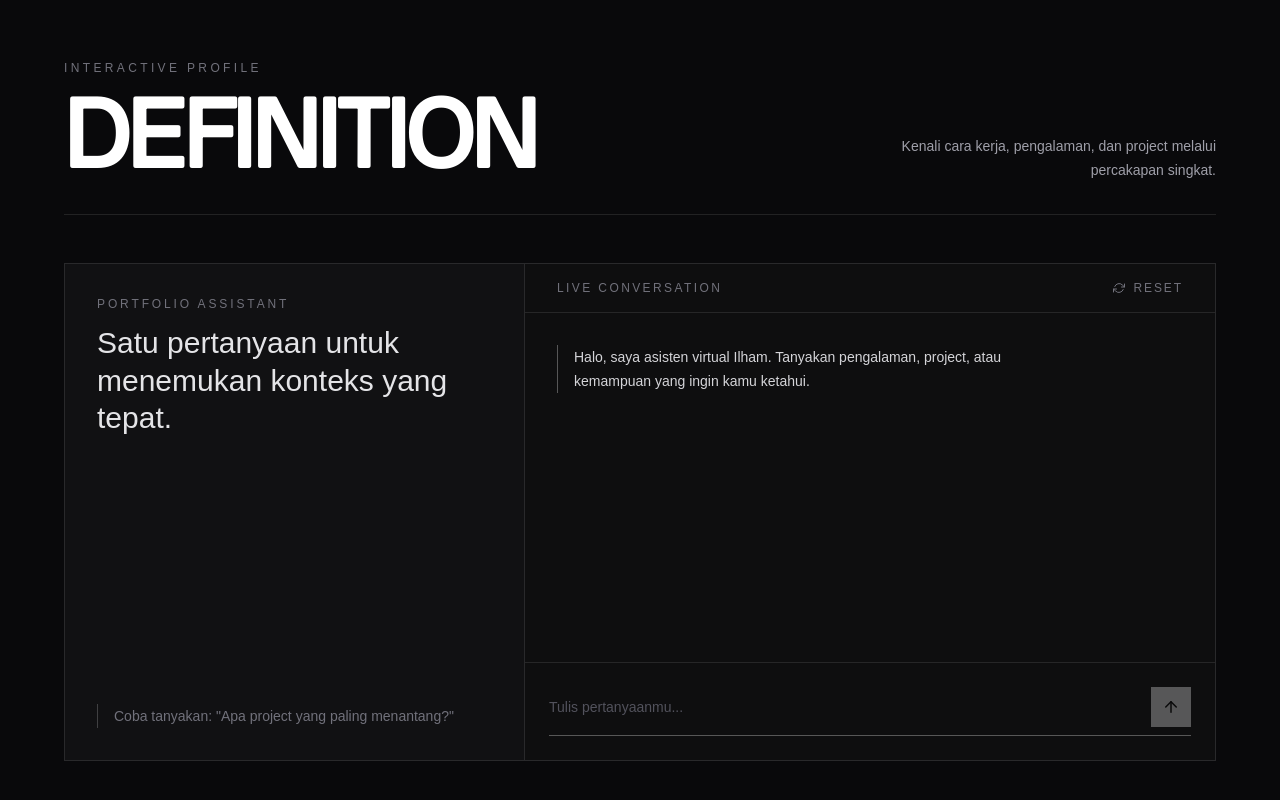
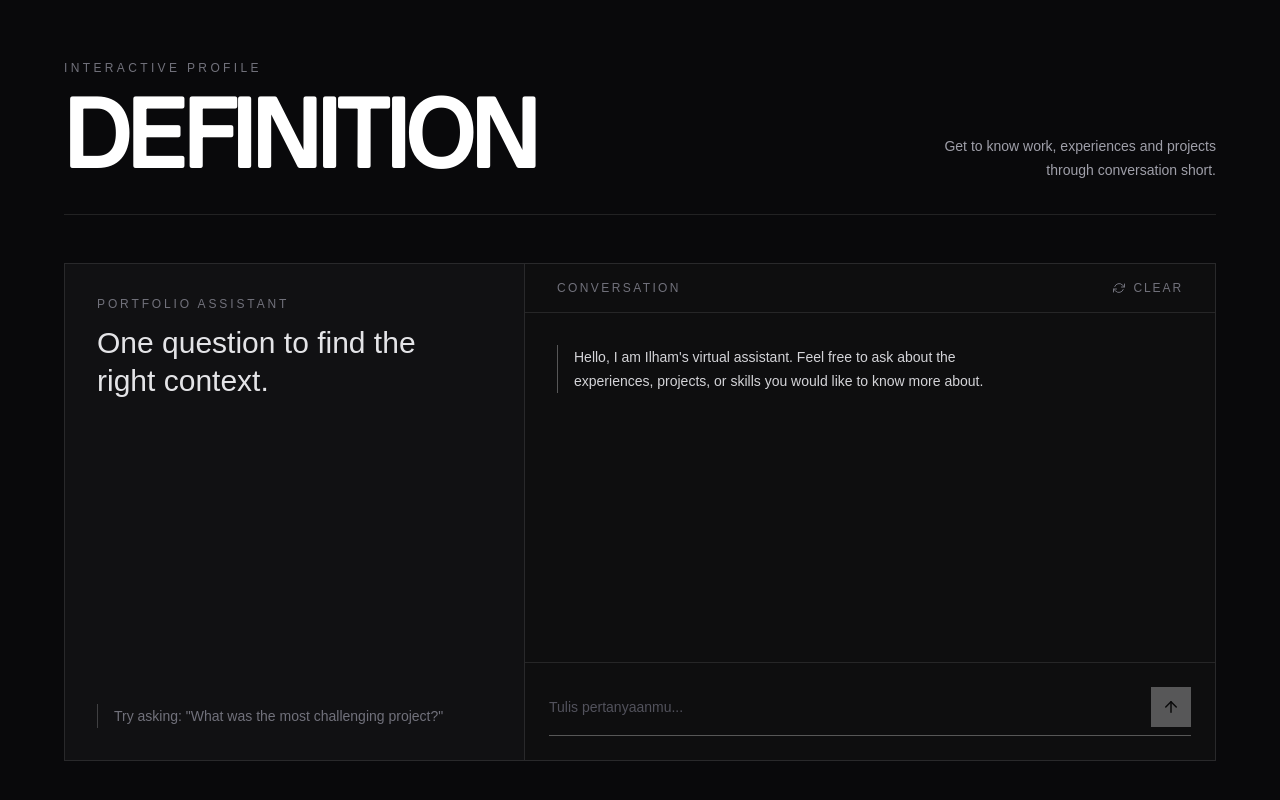
Before and after one commit to ilhambonardoo/my-porfolio, a Next.js app: page / in a window 1280 px wide. Shown: the part 868-1668 px from the top of the page. Built offline with nearby package versions, Linux system fonts and the light colour scheme.

Commit message:
chore: Translate kata-kata indonesia ke bahasa inggris

```diff
--- a/src/components/Chatbot.tsx
+++ b/src/components/Chatbot.tsx
@@ -2,7 +2,7 @@
 
 import { FormEvent, useEffect, useRef, useState } from "react";
 import ReactMarkdown from "react-markdown";
-import { FiArrowUp, FiRefreshCw } from "react-icons/fi";
+import { FiArrowUp, FiLoader, FiRefreshCw } from "react-icons/fi";
 
 type Message = {
   role: "user" | "assistant";
@@ -12,7 +12,7 @@ type Message = {
 const initialMessage: Message = {
   role: "assistant",
   content:
-    "Halo, saya asisten virtual Ilham. Tanyakan pengalaman, project, atau kemampuan yang ingin kamu ketahui.",
+    "Hello, I am Ilham's virtual assistant. Feel free to ask about the experiences, projects, or skills you would like to know more about.",
 };
 
 export default function Chatbot() {
@@ -99,8 +99,8 @@ export default function Chatbot() {
             </h2>
           </div>
           <p className="max-w-xs text-sm leading-6 text-stone-600 dark:text-zinc-400 md:text-right">
-            Kenali cara kerja, pengalaman, dan project melalui percakapan
-            singkat.
+            Get to know work, experiences and projects through conversation
+            short.
           </p>
         </div>
 
@@ -111,18 +111,18 @@ export default function Chatbot() {
                 Portfolio assistant
               </p>
               <p className="max-w-sm text-2xl leading-tight text-stone-800 dark:text-zinc-200 sm:text-3xl">
-                Satu pertanyaan untuk menemukan konteks yang tepat.
+                One question to find the right context.
               </p>
             </div>
             <div className="mt-14 border-l border-stone-400 pl-4 text-sm leading-6 text-stone-500 dark:border-white/20 dark:text-zinc-500">
-              Coba tanyakan: &quot;Apa project yang paling menantang?&quot;
+              Try asking: &quot;What was the most challenging project?&quot;
             </div>
           </div>
 
           <div className="flex h-124 min-h-0 flex-col bg-stone-200/70 dark:bg-black/20">
             <div className="flex items-center justify-between border-b border-stone-300 px-5 py-4 dark:border-white/10 sm:px-8">
               <span className="text-xs uppercase tracking-[0.2em] text-stone-500 dark:text-zinc-500">
-                Live conversation
+                Conversation
               </span>
               <button
                 type="button"
@@ -131,7 +131,7 @@ export default function Chatbot() {
                 aria-label="Mulai percakapan baru"
               >
                 <FiRefreshCw aria-hidden="true" />
-                <span className="hidden sm:inline">Reset</span>
+                <span className="hidden sm:inline">Clear</span>
               </button>
             </div>
 
@@ -184,8 +184,8 @@ export default function Chatbot() {
                 </div>
               ))}
               {isLoading && (
-                <p className="border-l border-stone-400 pl-4 text-sm text-stone-500 dark:border-white/30 dark:text-zinc-500">
-                  Sedang menyusun jawaban...
+                <p className="flex items-center gap-2 border-l border-stone-400 pl-4 text-sm text-stone-500 dark:border-white/30 dark:text-zinc-500">
+                  <FiLoader className="animate-spin" aria-hidden="true" />
                 </p>
               )}
               {error && <p className="text-sm text-red-300">{error}</p>}
```
